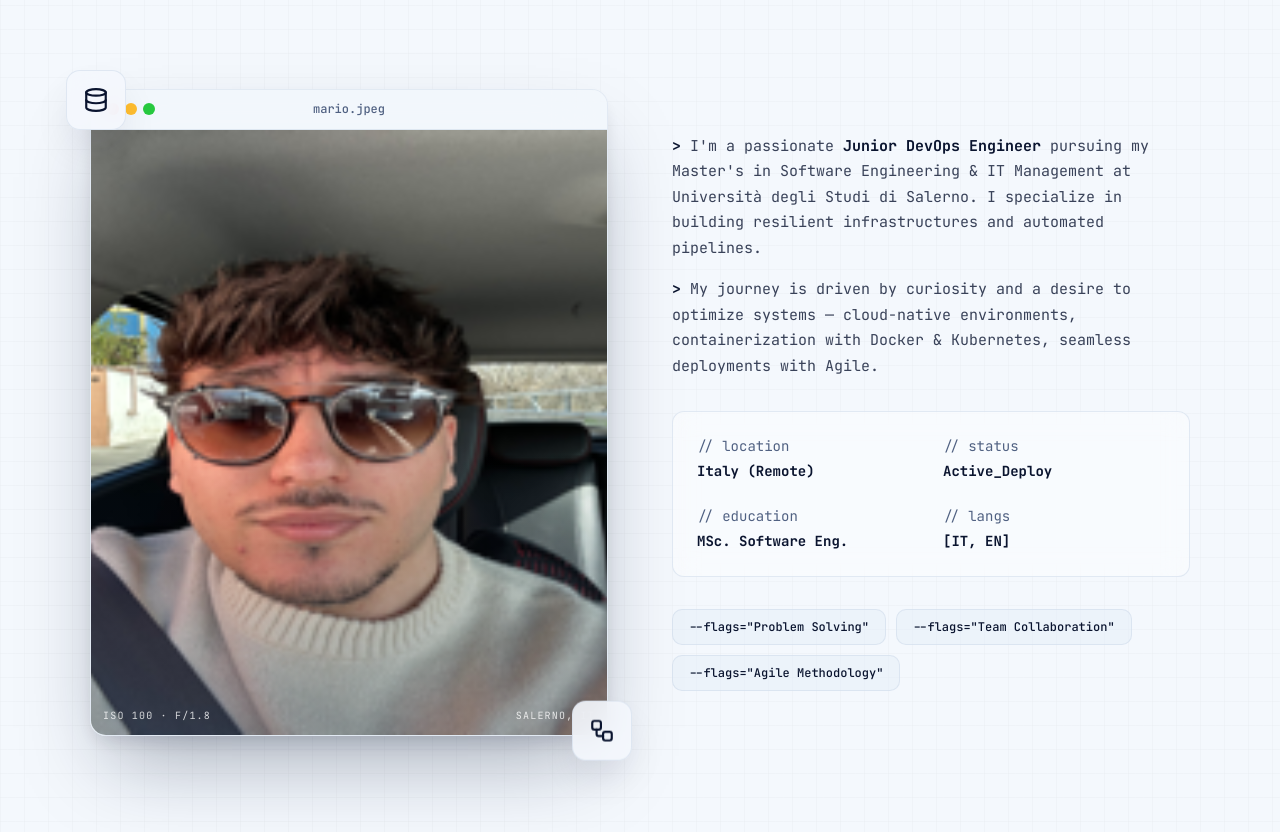
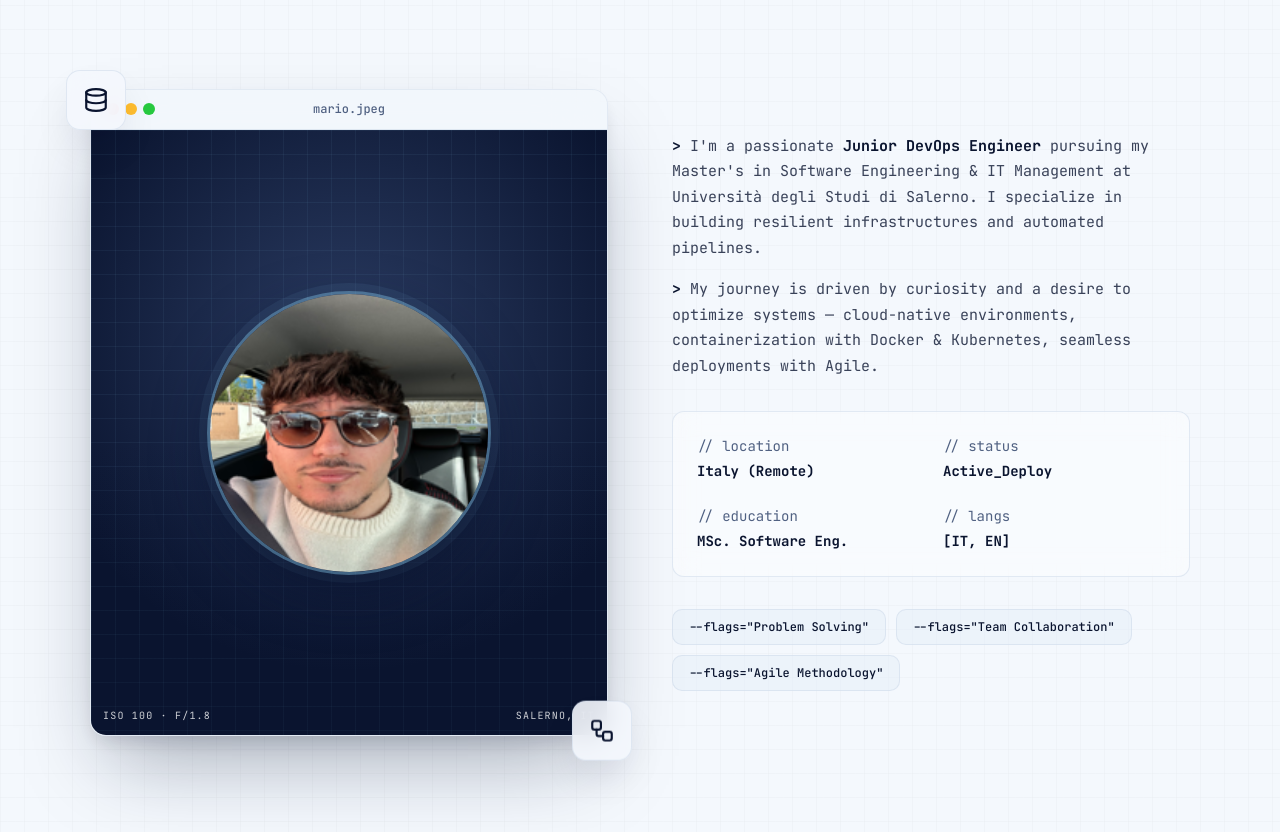
Before and after one commit to mariocelzo/portfolio-mario-celzo, a React (Vite) app: page / in a window 1280 px wide. Shown: the part 4780-5612 px from the top of the page. Built offline with nearby package versions, Linux system fonts and the light colour scheme.

Commit message:
fix(about): stop stretching profile photo, use circular avatar
The favicon.png was being stretched with object-fit: cover on a 4:5
window. Switch to a centered circular avatar (55% width, 1:1 aspect)
on a brand radial-gradient background with subtle grid pattern.

```diff
--- a/src/app/components/About.tsx
+++ b/src/app/components/About.tsx
@@ -61,18 +61,39 @@ export function About() {
                   flex: 1,
                   position: "relative",
                   overflow: "hidden",
-                  background: "#0A142F",
+                  // Background con gradient brand + highlight radiale per dare profondità
+                  background:
+                    "radial-gradient(circle at 50% 35%, #2A3B61 0%, #0A142F 70%)",
+                  display: "flex",
+                  alignItems: "center",
+                  justifyContent: "center",
                 }}
               >
-                {/* Foto profilo — dal /public */}
+                {/* Pattern grid sottile di sfondo */}
+                <div
+                  style={{
+                    position: "absolute",
+                    inset: 0,
+                    backgroundImage:
+                      "linear-gradient(rgba(137,207,240,0.06) 1px, transparent 1px), linear-gradient(90deg, rgba(137,207,240,0.06) 1px, transparent 1px)",
+                    backgroundSize: "24px 24px",
+                    pointerEvents: "none",
+                  }}
+                />
+                {/* Foto profilo — centrata come avatar circolare, dimensione contenuta per evitare lo stretch */}
                 <img
                   src="/favicon.png"
                   alt="Mario Celzo"
                   style={{
-                    width: "100%",
-                    height: "100%",
+                    width: "55%",
+                    aspectRatio: "1 / 1",
                     objectFit: "cover",
-                    display: "block",
+                    borderRadius: "50%",
+                    border: "3px solid rgba(137,207,240,0.4)",
+                    boxShadow:
+                      "0 20px 60px -10px rgba(10,20,47,0.8), 0 0 0 8px rgba(137,207,240,0.08)",
+                    position: "relative",
+                    zIndex: 1,
                   }}
                 />
                 {/* Gradiente in basso per migliorare leggibilità metadata EXIF */}
```
